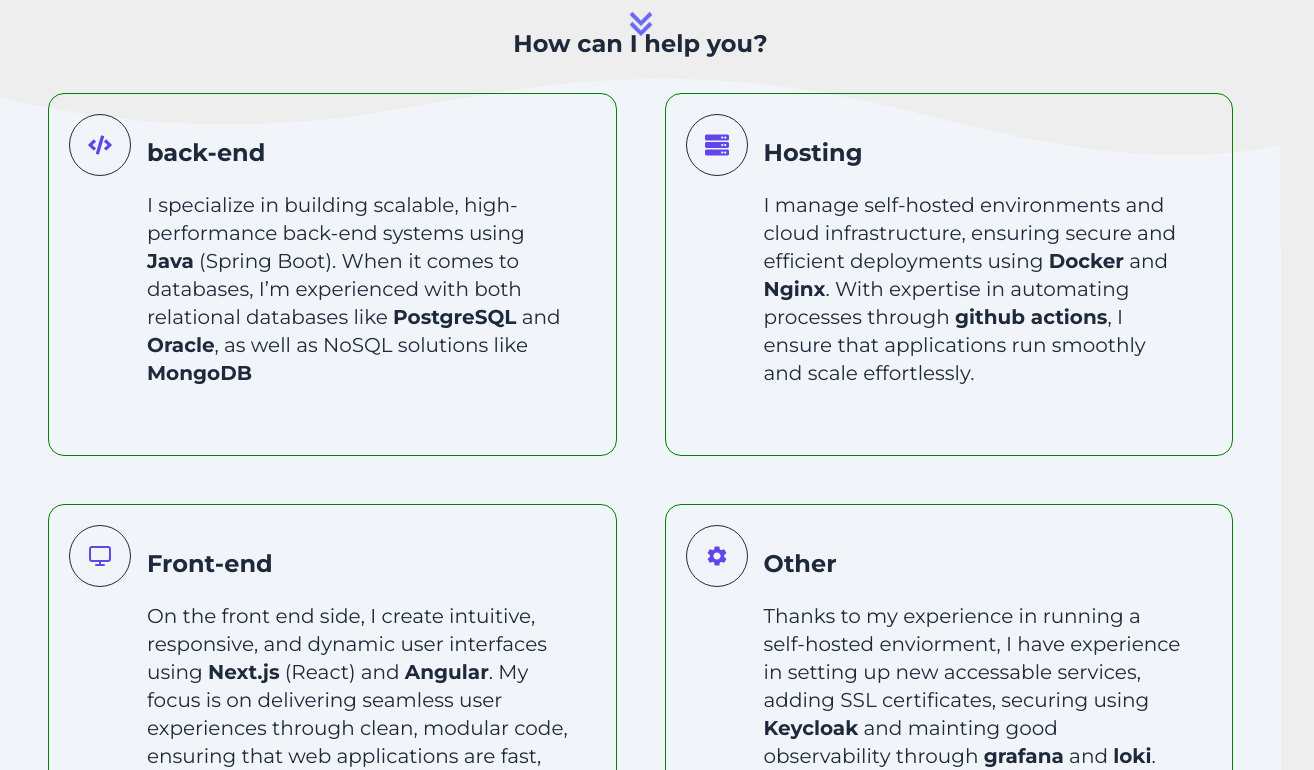
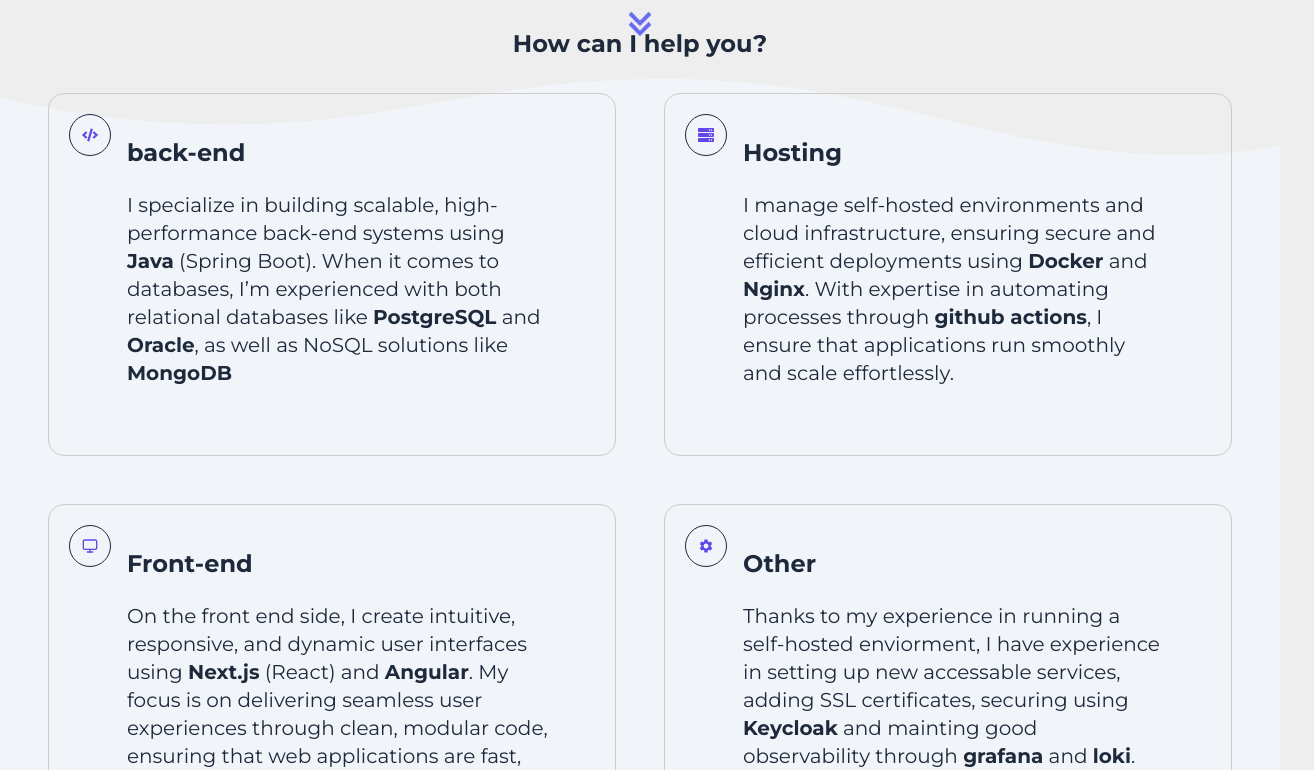
Before and after one commit to Seeru-crypto/aurora_front, a Next.js app: page / in a window 1280 px wide. Shown: the part 730-1500 px from the top of the page, 1314 px wide, since content can reach past the window. Built offline with nearby package versions, Linux system fonts and the light colour scheme.

Commit message:
feat: fix css

```diff
--- a/src/views/projects/ProjectCard.tsx
+++ b/src/views/projects/ProjectCard.tsx
@@ -132,15 +132,17 @@
     }
 
     @media (min-width: ${(props) => props.theme.viewSizesMin.$screenLg}) {
-      border: 1px solid green;
+      .image {
+        height: 25rem;
+        max-width: 40rem;
+      }
     }
 
     @media (min-width: ${(props) => props.theme.viewSizesMin.$screenXl}) {
-      border: 1px solid black;
-      //.image {
-      //  height: 10rem;
-      //  width: 15rem;
-      //}
+      .image {
+        height: 25rem;
+        width: 40rem;
+      }
     }
 
     @media (max-width: 1200px) {
--- a/src/views/projects/projectData.ts
+++ b/src/views/projects/projectData.ts
@@ -5,7 +5,7 @@
   alternativeImageSrc: '/resources/pictures/aurora_dm.png',
   link: "https://github.com/Seeru-crypto/aurora_front",
   title: 'Aurora',
-  desc: 'One of the first projects I did, with the emphasis on FE development and good SEO scrores. On the css side I tried to follow style systems (Tailwind colors 50 - 900). One of the main difficulties was to get it to look "right", goal which I hopefully achieved',
+  desc: 'One of the first projects I did, with the emphasis on FE development and good SEO scores. On the css side I tried to follow style systems (Tailwind colors 50 - 900). One of the main difficulties was to get it to look "right", goal which I hopefully achieved',
   tags: [
     {name: 'next.js', type: 'front'}
   ],
--- a/src/views/skills/SkillCard.tsx
+++ b/src/views/skills/SkillCard.tsx
@@ -94,7 +94,6 @@
     align-items: center;
     display: flex;
     font-weight: 900;
-    font-size: x-large;
 
     .icon {
       color: ${(props) => props.theme.primaryColor.$600};
@@ -105,26 +104,8 @@
     font-size: ${(props) => props.theme.size.$400};
   }
 
-  @media (min-width: ${(props) => props.theme.viewSizesMin.$screenMd}) {
-    border: 1px solid yellow;
-  }
-
-  @media (min-width: ${(props) => props.theme.viewSizesMin.$screenLg}) {
-    border: 1px solid green;
-    p {
-      font-size: 1.25rem;
-      //font-size: 1rem;
-    }
-       //p {
-       //  font-size: 1rem;
-       //}
-  }
-
-  @media (min-width: ${(props) => props.theme.viewSizesMin.$screenXl}) {
-    border: 1px solid blue;
-       p {
-         font-size: 1.25rem;
-       }
+  p {
+    font-size: 1.25rem;
   }
 `;
 
```
